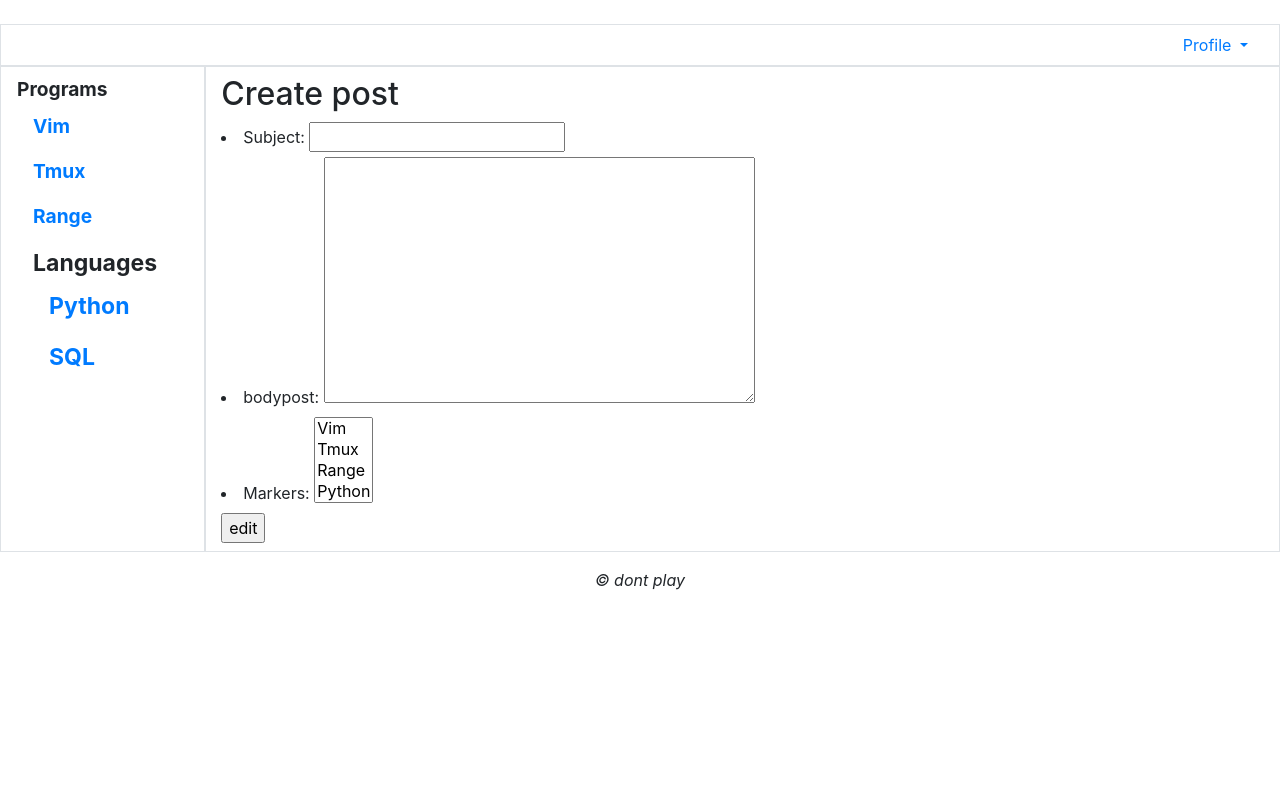
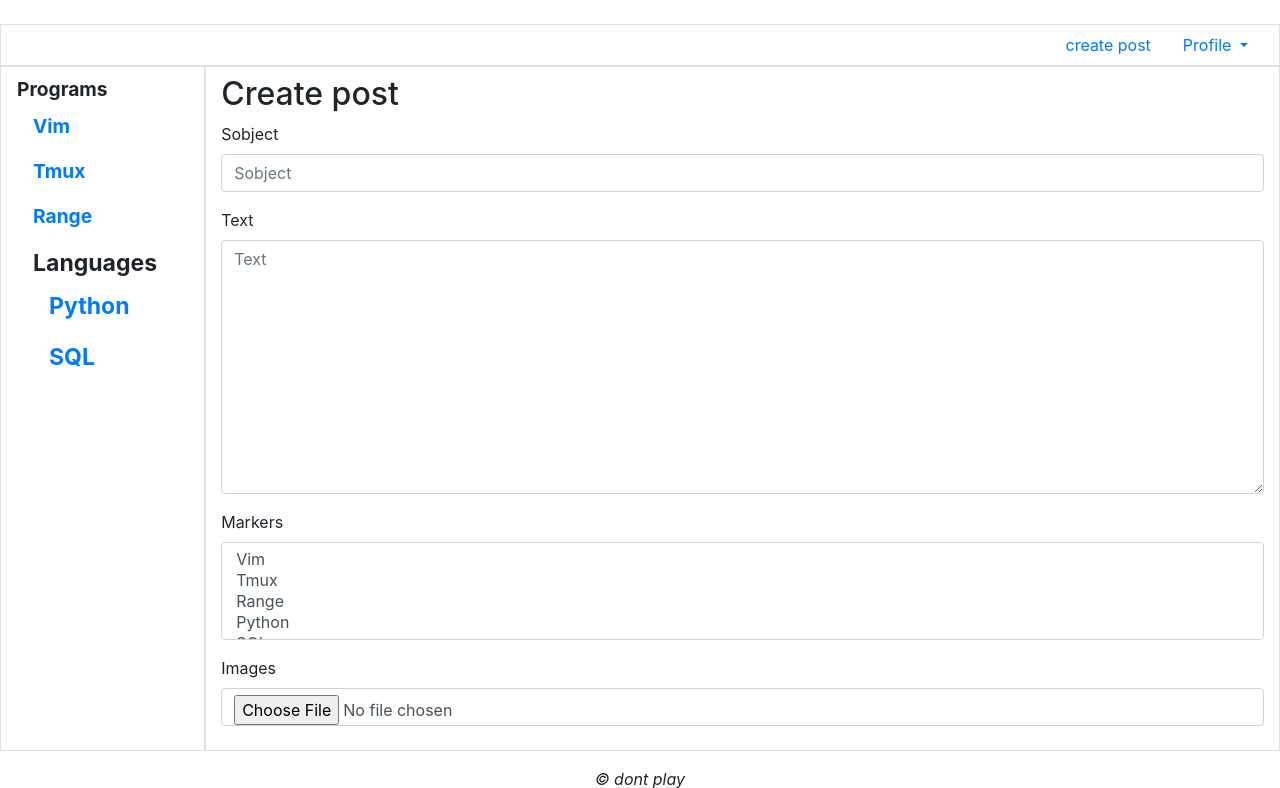
Before and after one commit to MikolaPy/MinutePy, a Django app: page /post/create/ in a window 1280 px wide. Shown: the part 83-871 px from the top of the page. Before the commit the page ends 673 px from the top, so only its background shows below. Run offline with Django 3.2, Linux system fonts and the light colour scheme; a user stored in the database is signed in; data comes from the database, SQL or seed files in the repository; both versions use the stored data as it was after the commit; some libraries are stand-ins or nearby versions.

Commit message:
new view fuck , post create and post edit , new html page . Need fix display imaigs

```diff
--- a/blog/forms.py
+++ b/blog/forms.py
@@ -2,23 +2,21 @@
 from django.core.exceptions import ValidationError
 from django.contrib.auth import password_validation
 from .models import *
-
+from django.forms import inlineformset_factory
 from .apps import user_registered_signal
 
+
+
 class PostForm(forms.ModelForm):
-    title = forms.CharField(label='Subject')
-    content = forms.CharField(label='bodypost',widget=forms.widgets.Textarea(),required=False)
-    def clean(self):
-        super().clean()
-        errors = {}
-        if not self.cleaned_data['content']:
-            errors['content'] = ValidationError('WTF there data?')
-        if errors:
-            raise ValidationError(errors)
-
+    # make author fields invisibilite
     class Meta:
         model = Post
-        fields = ('title','content','markers')
+        fields = '__all__'
+        widgets = {'author':forms.HiddenInput}
+
+# create post formset
+AttFormSet = inlineformset_factory(Post,Attachment,fields='__all__')
+
 
 
 class MarkerForm(forms.ModelForm):
@@ -30,6 +28,15 @@
     class Meta:
         model = Marker
         fields = '__all__'
+
+
+
+
+class SearchForm(forms.Form):
+    key = forms.CharField(required=False,max_length=20,label='')
+
+
+
 ###########################################################################################
 #
 #      AUth Forms
@@ -83,8 +90,3 @@
     class Meta:
         model = AdvUser
         fields = ('username','first_name','last_name','password1','password2','email','send_message')
-
-
-
-class SearchForm(forms.Form):
-    key = forms.CharField(required=False,max_length=20,label='')
--- a/blog/static/blog/style.css
+++ b/blog/static/blog/style.css
@@ -4,3 +4,10 @@
 .root {
 	font-size: larger;
 }
+
+img.main-image {
+		width: 300px;
+}
+img.additional-image {
+		width: 180px;
+}
--- a/blog/templates/blog/post_create.html
+++ b/blog/templates/blog/post_create.html
@@ -1,10 +1,12 @@
 {% extends "layout/basic.html" %}
-{% block title %}create post{% endblock %}
+{% load bootstrap4 %}
+{% block title %}Create post{% endblock %}
 {% block content %}
 <h2>Create post</h2>
-<form method="post">
-	{% csrf_token %}
-	{{ form.as_ul }}
-	<input type="submit" value="edit">
+<form method="post" enctype="multipart/form-data">
+		{% csrf_token %}
+		{% bootstrap_form form layout='horizontal' %}
+		{% bootstrap_formset formset layout='horizontal' %}
+		{% buttons submit='create' %}{% endbuttons %}
 </form>
 {% endblock %}
--- a/blog/templates/blog/posts_by_teg.html
+++ b/blog/templates/blog/posts_by_teg.html
@@ -36,6 +36,6 @@
 		</li>
 		{% endfor %}
 </ul>
-{% bootstrap_pagination page_obj url=key %}
+{% bootstrap_pagination page_obj  pages_to_show=4 url=key %}
 {% endif %}
 {% endblock %}
--- a/blog/templates/layout/basic.html
+++ b/blog/templates/layout/basic.html
@@ -24,6 +24,8 @@
 								<li class="nav-item"><a class="nav-link"
 								href="{% url "login" %}">login</a></li>
 								{% else %}
+								<li class="nav-item"><a class="nav-link"
+								href="{% url "postcreate" %}">create post</a></li>
 								<li class="nav-item dropdown">
 										<a class="nav-link dropdown-toggle"
 										data-toggle="dropdown"
--- a/blog/templates/registration/profile.html
+++ b/blog/templates/registration/profile.html
@@ -9,5 +9,8 @@
 {% else %}
 <h2>{{ user.username }}</h2>
 {% endif %}
-<h3>posts</h3>
+<h3>My posts</h3>
+{% for post in posts %}
+<p> {{ post.title }}
+{% endfor %}
 {% endblock %}
--- a/blog/urls.py
+++ b/blog/urls.py
@@ -18,10 +18,10 @@
 
     path('',AllPostView.as_view(),name='main'),
     path('marker/<str:marker_name>/',PostByMarkerView.as_view(),name='by_marker'),
-    path('tegs/',tegs_edit,name='tegs_edit'),
+    #path('tegs/',tegs_edit,name='tegs_edit'),
 
-    path('post/create/',PostCreateView.as_view(),name='postcreate'),
+    path('post/create/',post_create,name='postcreate'),
     path('post/<int:pk>/delete/',PostDeleteView.as_view(),name='postdelete'),
-    path('post/<int:pk>/edit/',PostEditView.as_view(),name='postedit'),
+    path('post/<int:pk>/edit/',post_edit,name='postedit'),
     path('post/<int:pk>/',post_detail,name='postdetail'),
     ]
--- a/blog/views.py
+++ b/blog/views.py
@@ -58,7 +58,8 @@
 # Profile page
 @login_required
 def profile(request):
-    return render(request,'registration/profile.html')
+    posts = Post.objects.filter(author=request.user.pk)
+    return render(request,'registration/profile.html',{'posts':posts})
 
 # Change password page
 class BBPasswordChangeView(SuccessMessageMixin,LoginRequiredMixin,PasswordChangeView):
@@ -177,37 +178,49 @@
     context = {'post':post,'attachments':attachments}
     return render(request,'blog/post_detail.html',context)
 
+@login_required
+def post_create(request):
+# So that all attachents found to be releted with the post
+# we first validate and save the post form the ad itself
+# method save returns the saved record , and we pass this
+# through the instance parameter a formset constructor
+    if request.method == 'POST':
+        form = PostForm(request.POST,request.FILES)
+        if form.is_valid():
+            post = form.save()
+            formset = AttFormSet(request.POST,request.FILES,instance=post)
+            if formset.is_valid():
+                formset.save()
+                messages.add_message(request,messages.SUCCESS,'post created')
+                return redirect('main')
+    else:
+        form = PostForm(initial={'author':request.user.pk})
+        formset = AttFormSet()
+    context = {'form':form,'formset':formset}
+    return render(request,'blog/post_create.html',context)
 
-class PostCreateView(LoginRequiredMixin,CreateView):
-    template_name = 'blog/post_create.html'
-    form_class = PostForm
-    def get_success_url(self):
-        obj = self.object.pk
-        return reverse_lazy('postdetail',kwargs = {"pk":obj})
 
-class PostEditView(LoginRequiredMixin,UpdateView):
-    teplate_name = 'blog/post_edit.html'
-    model = Post
-    form_class = PostForm
-    def get_success_url(self):
-        obj = self.object.pk
-        return reverse_lazy('postdetail',kwargs = {"pk":obj})
+
+@login_required
+def post_edit(request,pk):
+    post = Post.objects.get(pk=pk)
+    if request.method == 'POST':
+        form = PostForm(request.POST,request.FILES,instance=post)
+        if form.is_valid():
+            post = form.save()
+            formset = AttFormSet(request.POST,request.FILES,instance=post)
+            if formset.is_valid():
+                formset.save()
+                messages.add_message(request,messages.SUCCESS,'edited post')
+                return redirect('main')
+    else:
+        form = PostForm(instance=post)
+        formset = AttFormSet(instance=post)
+    context = {'form':form,'formset':formset}
+    return render(request,'blog/post_edit.html',context)
+
 
 class PostDeleteView(LoginRequiredMixin,DeleteView):
     model= Post
     template_name_suffix = "_delete"
     success_url = reverse_lazy('main')
-
-@user_passes_test(lambda user : user.is_superuser)
-def tegs_edit(request):
-    MarkersFormSet = modelformset_factory(Marker,fields=('name',),
-                                       can_delete=True)
-    if request.method == 'POST':
-        formset = MarkersFormSet(request.POST)
-        if formset.is_valid():
-            formset.save()
-            return redirect('main')
-    else:
-        formset = MarkersFormSet()
-    context = {'formset':formset}
-    return render(request,'blog/tegs_edit.html',context)
```
Also changed, not shown: blog/templates/blog/post_detail.html (+7 -1 lines), blog/templates/blog/post_edit.html (+7 -5 lines), db.sqlite3, media/1618309148.69045.jpg (added), media/1618309148.867963.jpg (added), media/1618310721.358374.jpg (added), media/thumbnails/1618308532.677918.jpg.96x96_q85_crop-scale.jpg (added), media/thumbnails/1618309148.69045.jpg.96x96_q85_crop-scale.jpg (added), media/thumbnails/1618310721.161176.jpg.96x96_q85_crop-scale.jpg (added), 2 other files.
